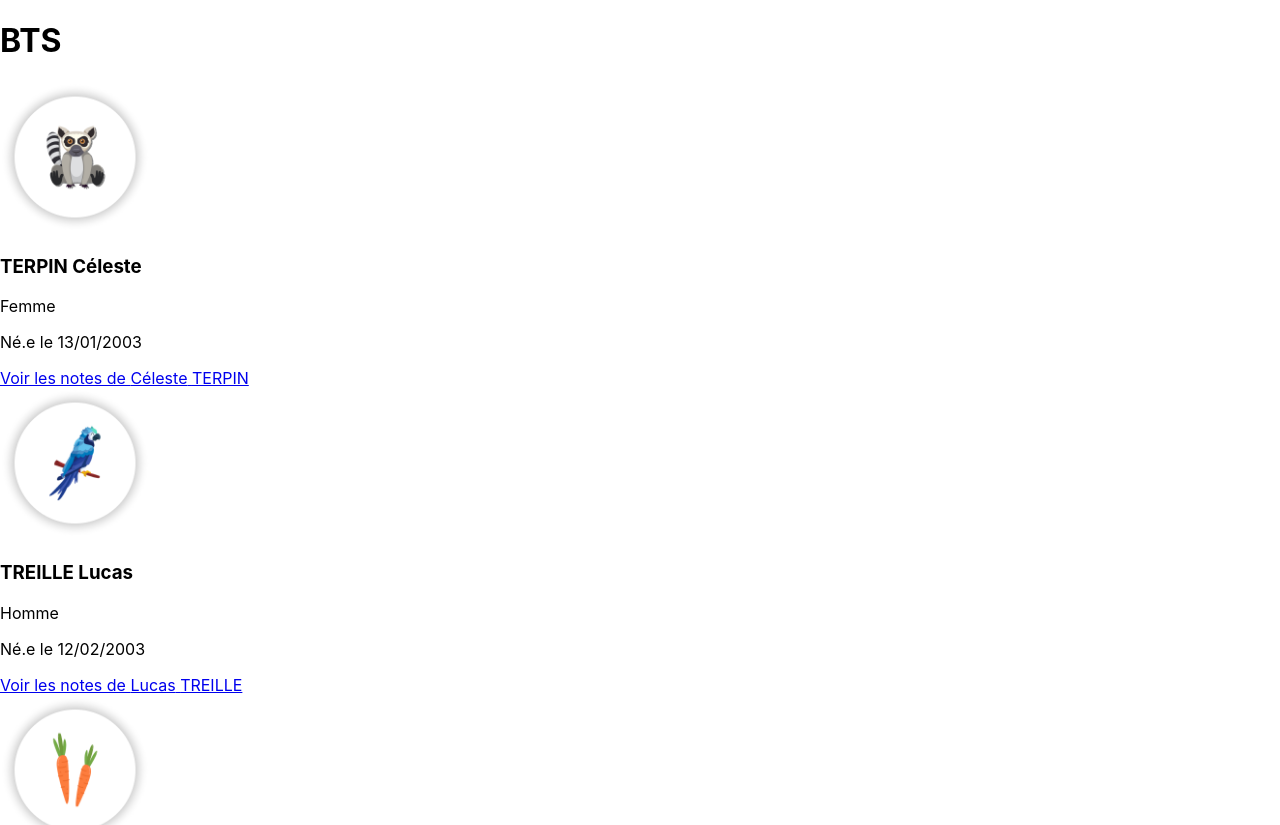
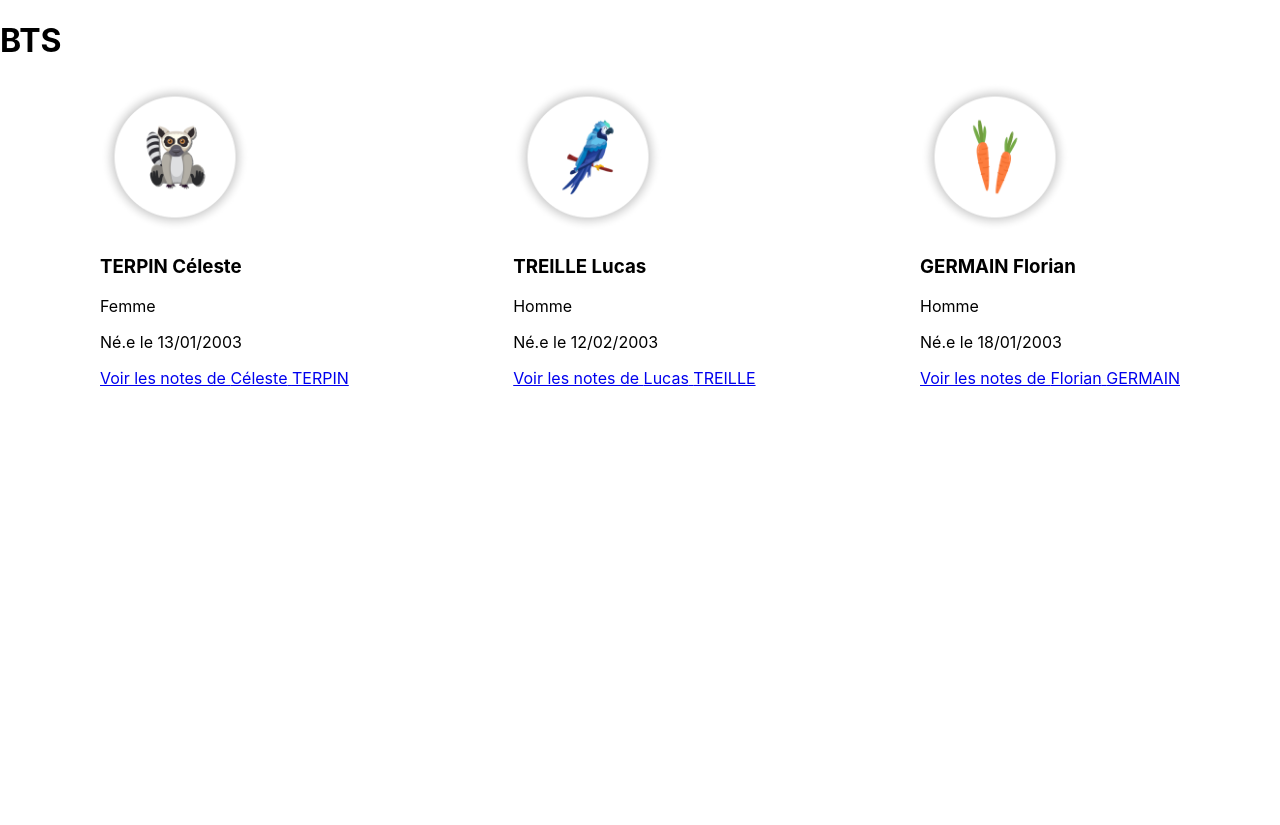
Before and after one commit to Cxlxst/noteBuster, a React (Create React App) app: page /eleve-par-classe/1 in a window 1280 px wide. Shown: the top 825 px of the page. After the commit the page ends 800 px from the top, so only its background shows below. Built offline with nearby package versions, Linux system fonts and the light colour scheme.

Commit message:
[FEATChange css for optimisation

```diff
--- /dev/null
+++ b/src/personnes/EleveParClasse.css
@@ -0,0 +1,6 @@
+.listeEleveParClasse{
+    display: flex;
+    justify-content: space-between;
+
+    padding: 0px 100px 0px 100px;
+}
--- a/src/personnes/EleveParClasse.jsx
+++ b/src/personnes/EleveParClasse.jsx
@@ -3,6 +3,7 @@ import { useParams } from 'react-router-dom';
 import { FichePersonne } from "./fichePersonne/FichePersonne"
 import { personne } from './personnes';
 import { classe } from './classe';
+import "./EleveParClasse.css"
 
 export const EleveParClasse = () => {
 
@@ -15,9 +16,11 @@ export const EleveParClasse = () => {
     return (
         <div>
             {classeTitre && <h1>{classeTitre.titre}</h1>}
+
+            <div class="listeEleveParClasse">
                 {elevesClasse.map(eleve => (
 
-                <div key={eleve.id}>
+                    <div key={eleve.id} >
                         <FichePersonne key={eleve.id} nom={eleve.nom} prenom={eleve.prenom} image={eleve.image} dateNaissance={eleve.dateNaissance} genre={eleve.genre}/>
                         <a href={`/eleve-par-classe/${eleve.id}`}>
                             Voir les notes de {eleve.prenom} {eleve.nom}
@@ -26,6 +29,8 @@ export const EleveParClasse = () => {
 
                 ))}
             </div>
+
+        </div>
     );
 }
 
```
Lines whose indentation alone changed are shown as unchanged.
